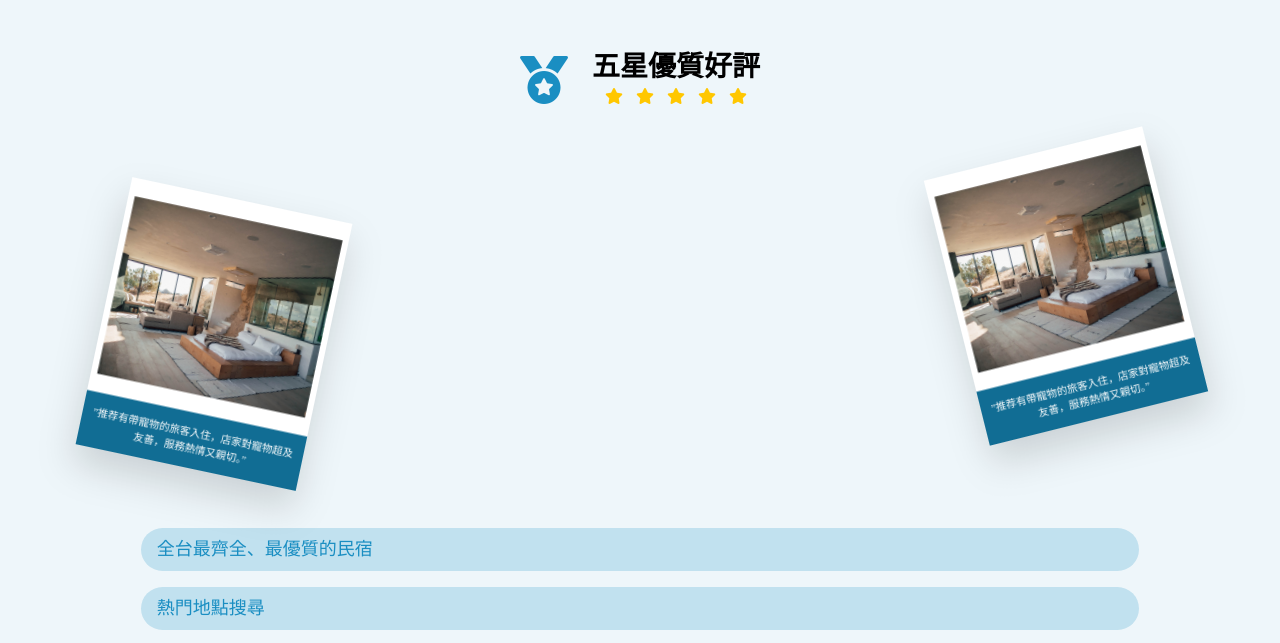
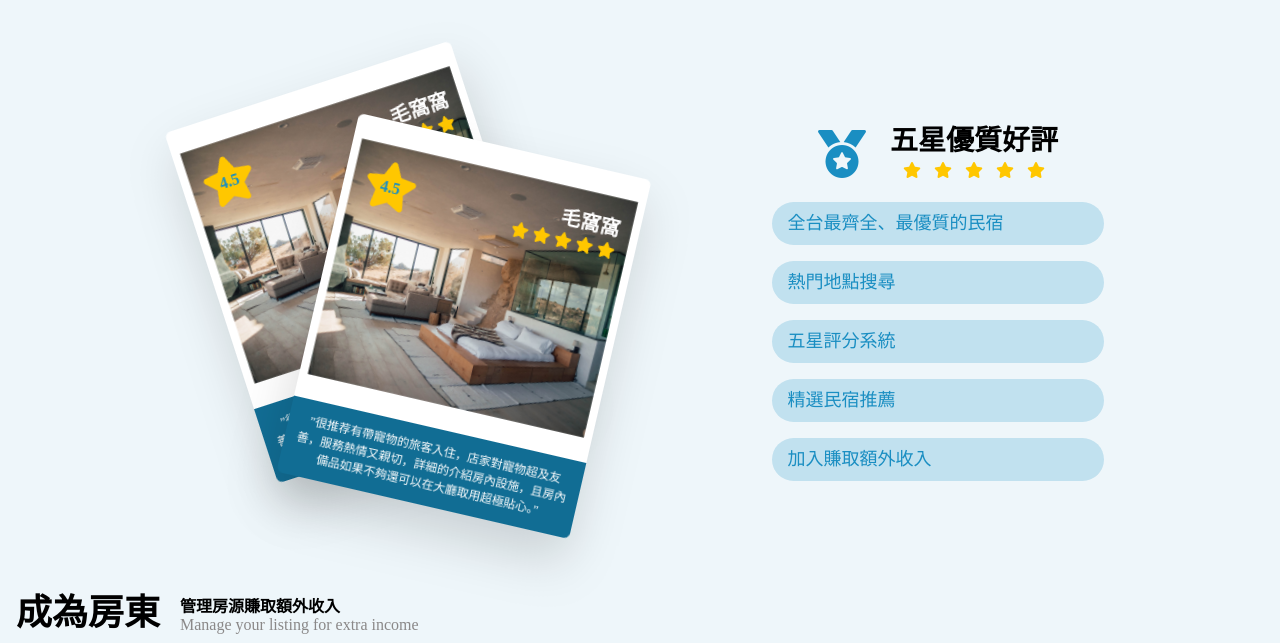
Before and after one commit to susu3131/Side-project2-b-b, a plain HTML site: page index.html in a window 1280 px wide. Shown: the part 801-1444 px from the top of the page. Drawn offline with Linux system fonts and the light colour scheme.

Commit message:
Update 2022-11-26T14:55:01.644Z

```diff
--- a/index.html
+++ b/index.html
@@ -84,8 +84,78 @@
 </div>
 
 <div class="container ">
+  <div class="lg:flex lg:justify-center lg:items-center">
+    <!-- card-pc -->
+    <div class="relative sm:mt-14 sm:mb-8   h-[500px] w-[540px] hidden sm:block  md:mx-auto lg:ml-0 lg:mr-14">
+      <div class=" mb-10  mt-6 mx-20   absolute -rotate-[18deg] right-20 w-[300px]">
+        <div class="card drop-shadow-2xl  relative">
+          <!-- 定位標題 -->
+          <div class=" px-5 absolute top-8 py-2 w-full">
+            <div class="flex justify-between ">
+              <i class="fa-solid fa-star text-48 text-star relative ">
+                <p class="absolute text-16 text-primary font star">4.5</p>
+              </i>
+              <div class="text-right">
+                <h4 class="text-white font-semibold">毛窩窩</h4>
+                <div class="flex  text-star">
+                  <i class="fa-solid fa-star mr-1"></i>
+                  <i class="fa-solid fa-star mr-1"></i>
+                  <i class="fa-solid fa-star mr-1"></i>
+                  <i class="fa-solid fa-star mr-1"></i>
+                  <i class="fa-solid fa-star "></i>
+                </div>
+              </div>
+            </div>
+          </div>
+
+          <div class="bg-white px-2 py-6 rounded-md">
+            <img src="./assets/images/bnb.jpg" alt="" class="">
+          </div>
+          <div class="bg-dark-blue px-1 py-2 rounded-b-md">
+            <p class="text-white px-2 py-1 text-[12px] ">
+              ”很推荐有帶寵物的旅客入住，店家對寵物超及友善，服務熱情又親切，詳細的介紹房內設施，且房內備品如果不夠還可以在大廳取用超極貼心。”
+            </p>
+          </div>
+        </div>
+
+      </div>
+      <div class=" mb-10  mt-6 mx-20   absolute rotate-[13deg] left-[100px] top-16 w-[300px]">
+        <div class="card drop-shadow-2xl  relative">
+          <!-- 定位標題 -->
+          <div class=" px-5 absolute top-8 py-2 w-full">
+            <div class="flex justify-between ">
+              <i class="fa-solid fa-star text-48 text-star relative ">
+                <p class="absolute text-16 text-primary font star">4.5</p>
+              </i>
+              <div class="text-right">
+                <h4 class="text-white font-semibold">毛窩窩</h4>
+                <div class="flex  text-star">
+                  <i class="fa-solid fa-star mr-1"></i>
+                  <i class="fa-solid fa-star mr-1"></i>
+                  <i class="fa-solid fa-star mr-1"></i>
+                  <i class="fa-solid fa-star mr-1"></i>
+                  <i class="fa-solid fa-star "></i>
+                </div>
+              </div>
+            </div>
+          </div>
+
+          <div class="bg-white px-2 py-6 rounded-md">
+            <img src="./assets/images/bnb.jpg" alt="" class="">
+          </div>
+          <div class="bg-dark-blue px-1 py-2 rounded-b-md">
+            <p class="text-white px-2 py-1 text-[12px] ">
+              ”很推荐有帶寵物的旅客入住，店家對寵物超及友善，服務熱情又親切，詳細的介紹房內設施，且房內備品如果不夠還可以在大廳取用超極貼心。”
+            </p>
+          </div>
+        </div>
+
+      </div>
+    </div>
+
+    <div class="box  md:mx-auto lg:w-1/3 lg:mx-0">
       <!-- 五星優質好評 -->
-  <div class="flex items-end justify-center mt-12">
+      <div class="flex items-end justify-center mt-12 sm:mt-4">
 
         <i class="fa-solid fa-medal text-48 text-primary"></i>
         <div class="box ml-6">
@@ -99,24 +169,40 @@
           </div>
         </div>
       </div>
-  <div class="relative h-96 mb-10">
-    <div class="card drop-shadow-2xl rounded-3xl scale-75 absolute -rotate-[14deg] right-12 w-[300px]">
-      <div class="bg-white px-2 py-6">
-        <img src="./assets/images/bnb.jpg" alt="">
-      </div>
-      <div class="bg-dark-blue px-2 py-4">
-        <p class="text-white text-14">”推荐有帶寵物的旅客入住，店家對寵物超及友善，服務熱情又親切。”</p>
-      </div>
-    </div>
-    <div class="card drop-shadow-2xl rounded-3xl scale-75 absolute left-12 top-12 rotate-[12deg]  w-[300px]">
-      <div class="bg-white px-2 py-6">
-        <img src="./assets/images/bnb.jpg" alt="">
-      </div>
-      <div class="bg-dark-blue px-2 py-4">
-        <p class="text-white text-14">”推荐有帶寵物的旅客入住，店家對寵物超及友善，服務熱情又親切。”</p>
+      <!-- card-phone -->
+      <div class=" mb-10  mt-6 mx-4 sm:hidden">
+        <div class="card drop-shadow-2xl  relative">
+          <!-- 定位標題 -->
+          <div class=" px-5 absolute top-8 py-2 w-full">
+            <div class="flex justify-between ">
+              <i class="fa-solid fa-star text-48 text-star relative ">
+                <p class="absolute text-16 text-primary font star">4.5</p>
+              </i>
+              <div class="text-right">
+                <h4 class="text-white font-semibold">毛窩窩</h4>
+                <div class="flex  text-star">
+                  <i class="fa-solid fa-star mr-1"></i>
+                  <i class="fa-solid fa-star mr-1"></i>
+                  <i class="fa-solid fa-star mr-1"></i>
+                  <i class="fa-solid fa-star mr-1"></i>
+                  <i class="fa-solid fa-star "></i>
                 </div>
               </div>
             </div>
+          </div>
+
+          <div class="bg-white px-2 py-6 rounded-md">
+            <img src="./assets/images/bnb.jpg" alt="" class="">
+          </div>
+          <div class="bg-dark-blue px-1 py-2 rounded-b-md">
+            <p class="text-white px-2 py-1 text-[12px] ">
+              ”很推荐有帶寵物的旅客入住，店家對寵物超及友善，服務熱情又親切，詳細的介紹房內設施，且房內備品如果不夠還可以在大廳取用超極貼心。”
+            </p>
+          </div>
+        </div>
+
+      </div>
+
       <ul class="w-4/5 text-primary text-18 mt-6 mx-auto">
         <li class="bg-light-blue rounded-3xl py-2 px-4 mb-4">全台最齊全、最優質的民宿</li>
         <li class="bg-light-blue rounded-3xl py-2 px-4 mb-4">熱門地點搜尋</li>
@@ -124,9 +210,11 @@
         <li class="bg-light-blue rounded-3xl py-2 px-4 mb-4">精選民宿推薦</li>
         <li class="bg-light-blue rounded-3xl py-2 px-4 ">加入賺取額外收入</li>
       </ul>
+    </div>
+  </div>
 
   <!-- 加入房東 -->
-  <div class="mb-6 text-center mt-12 md:text-left md:flex items-center ">
+  <div class="mb-6 text-center mt-12 md:text-left md:flex items-center md:mt-0 ">
     <h2>成為房東</h2>
     <div class="text-light md:pt-2 md:ml-5">
       <p class="md:text-black md:font-semibold md:leading-none">管理房源賺取額外收入</p>
```
Also changed, not shown: assets/style/all.css. Lines whose indentation alone changed are shown as unchanged.
